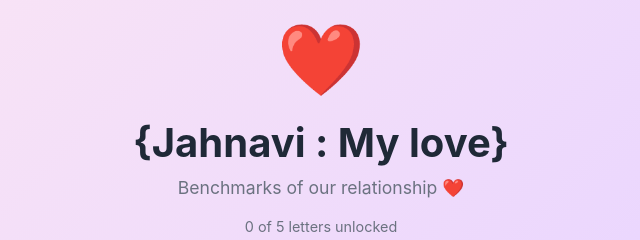
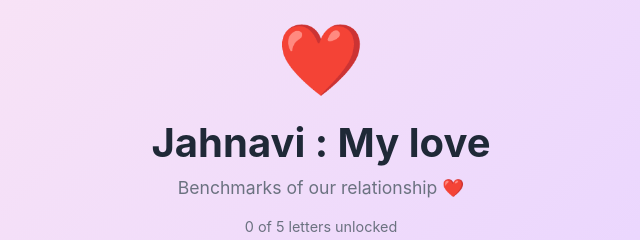
Before and after one commit to Rakshit07-lab/Gift, a website built with Parcel: page index.html in a window 1280 px wide. Shown: the top 240 px of the page, 319-959 px from the left. Built offline with nearby package versions, Linux system fonts and the light colour scheme.

Commit message:
Update index.html

```diff
--- a/index.html
+++ b/index.html
@@ -3,7 +3,7 @@
 <head>
     <meta charset="UTF-8">
     <meta name="viewport" content="width=device-width, initial-scale=1.0">
-    <title>{Kisses for Jahnavi}</title>
+    <title>Kisses for Jahnavi</title>
     <link rel="stylesheet" href="./style.css"></link>
 </head>
 <body>
@@ -11,7 +11,7 @@
         <div id="mainView">
             <div class="header">
                 <div class="heart-icon">❤️</div>
-                <h1>{Jahnavi : My love}</h1>
+                <h1>Jahnavi : My love</h1>
                 <p class="subtitle">Benchmarks of our relationship ❤️</p>
                 <div class="day-counter" id="dayCounter"></div>
             </div>
```
